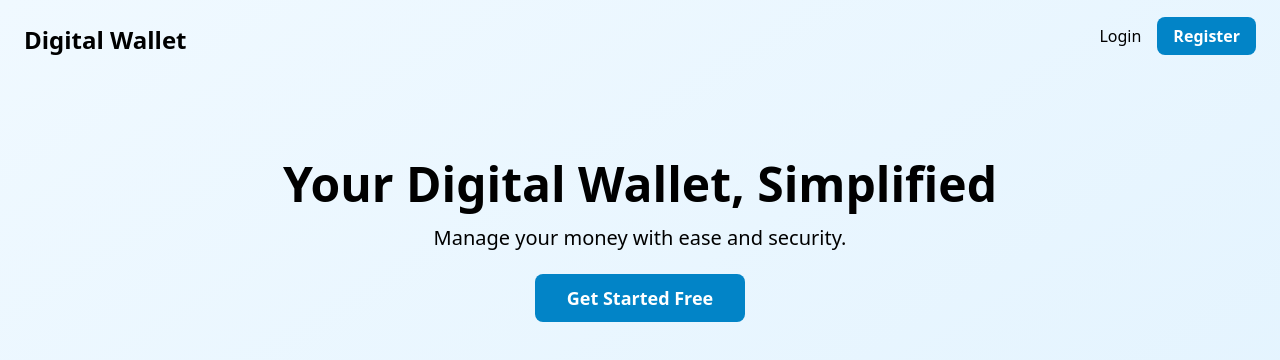
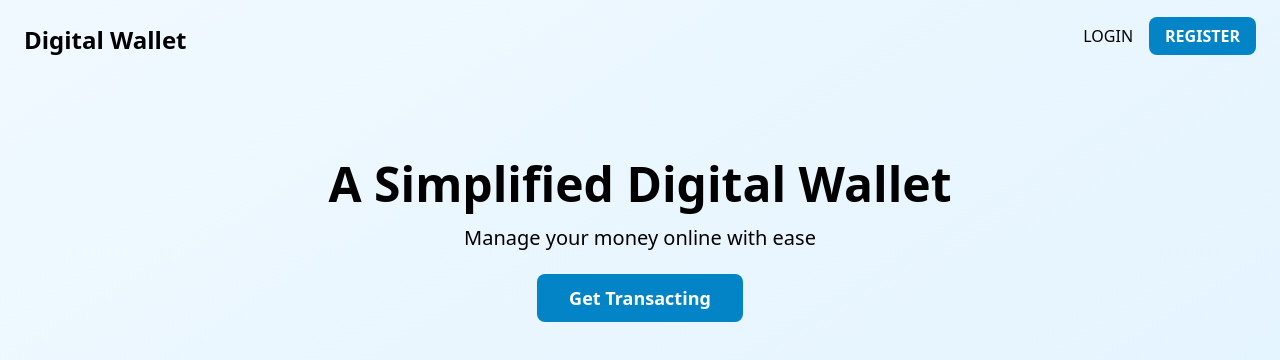
Before and after one commit to DevJoshuaMaina/digital-wallet-frontend, a Vue app in the folder digital-wallet-frontend/: page / in a window 1280 px wide. Shown: the top 360 px of the page. Built offline with nearby package versions, Linux system fonts and the light colour scheme.

Commit message:
refactor: changed landing page text

```diff
--- a/digital-wallet-frontend/src/views/LandingPage.vue
+++ b/digital-wallet-frontend/src/views/LandingPage.vue
@@ -3,14 +3,14 @@
     <nav class="flex justify-between p-6">
       <h1 class="text-2xl font-bold">Digital Wallet</h1>
       <div>
-        <router-link to="/login" class="mr-4">Login</router-link>
-        <router-link to="/register" class="btn-primary">Register</router-link>
+        <router-link to="/login" class="mr-4">LOGIN</router-link>
+        <router-link to="/register" class="btn-primary">REGISTER</router-link>
       </div>
     </nav>
     <section class="text-center py-20">
-      <h1 class="text-5xl font-bold mb-4">Your Digital Wallet, Simplified</h1>
-      <p class="text-xl mb-8">Manage your money with ease and security.</p>
-      <router-link to="/register" class="btn-primary text-lg px-8 py-3">Get Started Free</router-link>
+      <h1 class="text-5xl font-bold mb-4">A Simplified Digital Wallet</h1>
+      <p class="text-xl mb-8">Manage your money online with ease</p>
+      <router-link to="/register" class="btn-primary text-lg px-8 py-3">Get Transacting</router-link>
     </section>
   </div>
 </template>
```
